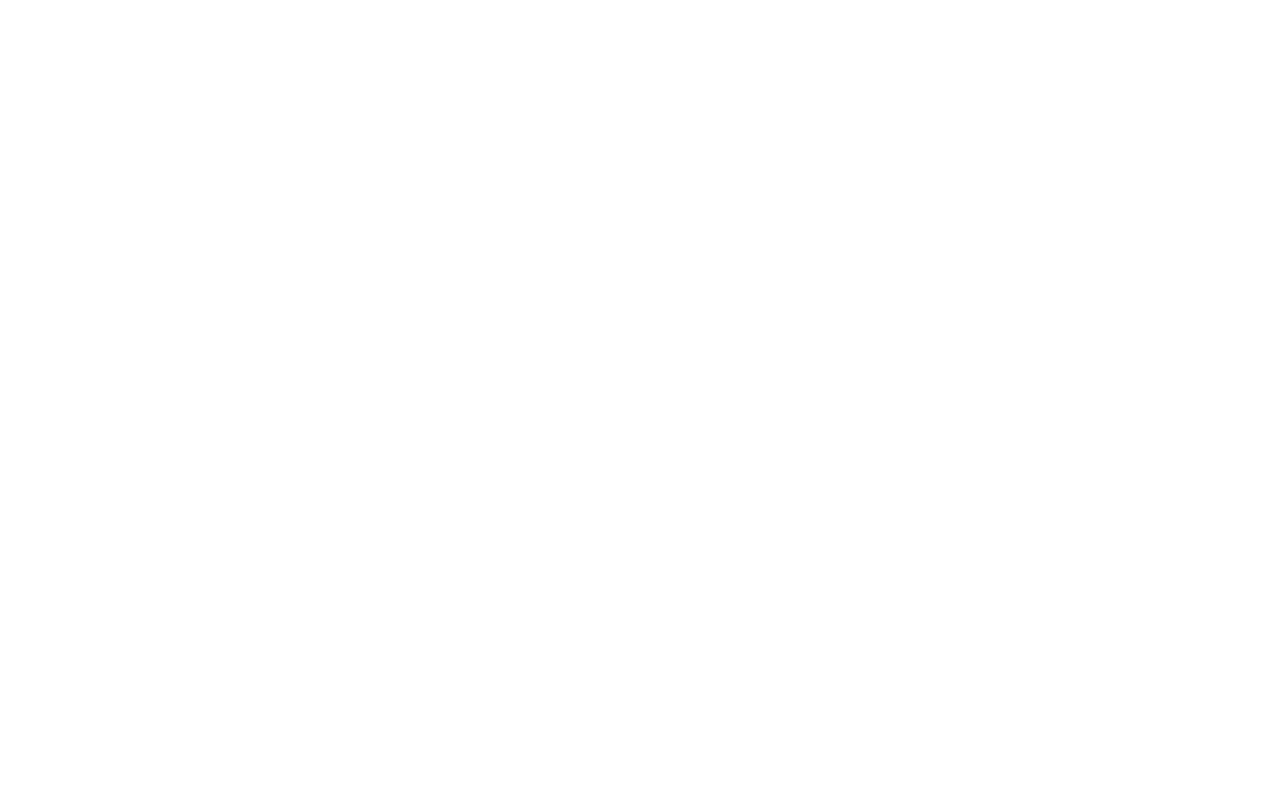
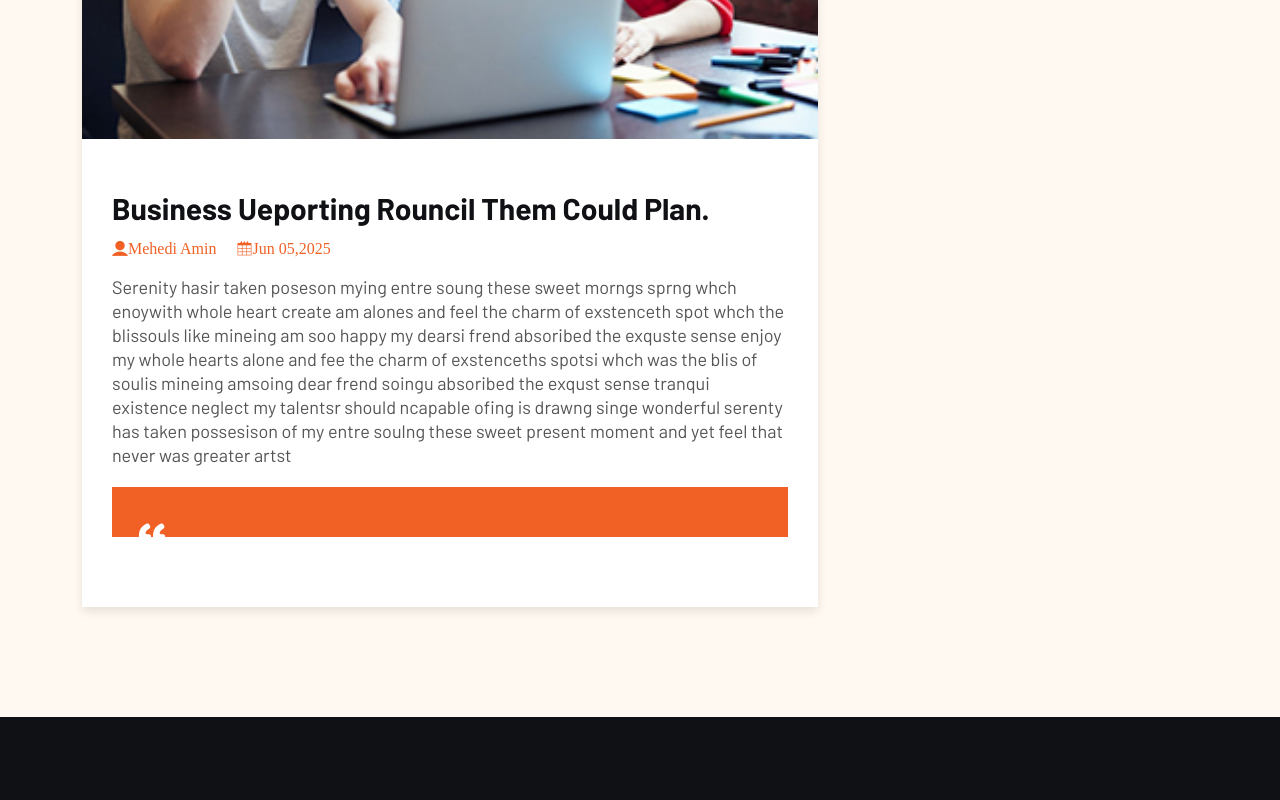
Before and after one commit to me6edi/ShopCart_React_Ecommerce-_Website, a React (Vite) app in the folder react-ecommerce-website/: page /blog/1 in a window 1280 px wide. Before the commit this address had no page. Shown: the part 920-1720 px from the top of the page. Before the commit the page ends 800 px from the top, so only its background shows below. Built offline with nearby package versions, Linux system fonts and the light colour scheme.

Commit message:
single blog page

```diff
--- /dev/null
+++ b/react-ecommerce-website/src/blog/SingleBlog.jsx
@@ -0,0 +1,92 @@
+import { useState } from "react";
+import blogList from "../utilis/blogdata";
+import { useParams } from "react-router-dom";
+import PageHeader from "../components/PageHeader";
+
+const SingleBlog = () => {
+  const [blog, setblog] = useState(blogList);
+  const { id } = useParams();
+
+  const result = blog.filter((b) => b.id === Number(id));
+  console.log(result[0]);
+
+  return (
+    <div>
+      <PageHeader
+        title={"Single Blog Pages"}
+        cartPage={"Blog / Blog Details"}
+      />
+
+      <div className="blog-section blog-single padding-tb section-bg">
+        <div className="container">
+          <div className="row justify-content-center">
+            <div className="col-lg-8 col-12">
+              <article>
+                <div className="section-wrapper">
+                  <div className="row row-cols-1 justify-content-center g-4">
+                    <div className="col">
+                      <div className="post-item style-2">
+                        <div className="post-inner">
+                          {result.map((item) => (
+                            <div key={item.id}>
+                              <div className="post-thumb">
+                                <img
+                                  src={item.imgUrl}
+                                  alt=""
+                                  className="w-100"
+                                />
+                              </div>
+
+                              <div className="post-content">
+                                <h3>{item.title}</h3>
+                                <div className="meta-post">
+                                  <ul className="lab-ul">
+                                    <ul className="lab-ul">
+                                      {item.metaList.map((val, i) => (
+                                        <li key={i}>
+                                          <i className={val.iconName}>
+                                            {val.text}
+                                          </i>
+                                        </li>
+                                      ))}
+                                    </ul>
+                                  </ul>
+                                </div>
+                                <p>
+                                  Serenity hasir taken poseson mying entre soung
+                                  these sweet morngs sprng whch enoywith whole
+                                  heart create am alones and feel the charm of
+                                  exstenceth spot whch the blissouls like
+                                  mineing am soo happy my dearsi frend absoribed
+                                  the exquste sense enjoy my whole hearts alone
+                                  and fee the charm of exstenceths spotsi whch
+                                  was the blis of soulis mineing amsoing dear
+                                  frend soingu absoribed the exqust sense
+                                  tranqui existence neglect my talentsr should
+                                  ncapable ofing is drawng singe wonderful
+                                  serenty has taken possesison of my entre
+                                  soulng these sweet present moment and yet feel
+                                  that never was greater artst
+                                </p>
+                                <blockquote>
+                                  <p></p>
+                                </blockquote>
+                              </div>
+                            </div>
+                          ))}
+                        </div>
+                      </div>
+                    </div>
+                  </div>
+                </div>
+              </article>
+            </div>
+            <div className="col-lg-4 col-12">Right</div>
+          </div>
+        </div>
+      </div>
+    </div>
+  );
+};
+
+export default SingleBlog;
--- a/react-ecommerce-website/src/components/PageHeader.jsx
+++ b/react-ecommerce-website/src/components/PageHeader.jsx
@@ -11,7 +11,7 @@
                             <nav aria-lable="breadcrumb">
                                 <ol className='breadcrumb justify-content-center'>
                                         <li className='breadcrumb-item'><Link to="/">Home</Link></li>
-                                        <li className='breadcrumb-item active' aria-current="page">{cartPage}</li>
+                                         <li className='breadcrumb-item active' aria-current="page">{cartPage}</li>
                                 </ol>
                             </nav>
                         </div>
--- a/react-ecommerce-website/src/utilis/blogdata.js
+++ b/react-ecommerce-website/src/utilis/blogdata.js
@@ -4,16 +4,16 @@
         imgAlt: 'Blog Thumb',
         title: 'Business Ueporting Rouncil Them Could Plan.',
         desc: 'Pluoresnts customize prancing apcentered customer service anding ands asing straelg Interacvely cordinate performe',
-        commentCount: '3',
+        commentCount: '4',
         btnText: 'Read More',
         metaList: [
             {
                 iconName: 'icofont-ui-user',
-                text: 'Rajib Raj',
+                text: 'Mehedi Amin',
             },
             {
                 iconName: 'icofont-calendar',
-                text: 'Jun 05,2022',
+                text: 'Jun 05,2025',
             },
         ],
     },
@@ -23,16 +23,16 @@
         imgAlt: 'Blog Thumb',
         title: 'Financial Reporting Qouncil What Could More.',
         desc: 'Pluoresnts customize prancing apcentered customer service anding ands asing straelg Interacvely cordinate performe',
-        commentCount: '3',
+        commentCount: '8',
         btnText: 'Read More',
         metaList: [
             {
                 iconName: 'icofont-ui-user',
-                text: 'Rajib Raj',
+                text: 'Mehedi Amin',
             },
             {
                 iconName: 'icofont-calendar',
-                text: 'Jun 05,2022',
+                text: 'Jun 05,2025',
             },
         ],
     },
@@ -42,16 +42,16 @@
         imgAlt: 'Blog Thumb',
         title: 'Consulting Reporting Qounc Arei Could More.',
         desc: 'Pluoresnts customize prancing apcentered customer service anding ands asing straelg Interacvely cordinate performe',
-        commentCount: '3',
+        commentCount: '6',
         btnText: 'Read More',
         metaList: [
             {
                 iconName: 'icofont-ui-user',
-                text: 'Rajib Raj',
+                text: 'Mehedi Amin',
             },
             {
                 iconName: 'icofont-calendar',
-                text: 'Jun 05,2022',
+                text: 'Jun 05,2025',
             },
         ],
     },
@@ -61,16 +61,16 @@
         imgAlt: 'Blog Thumb',
         title: 'Strategic Social Media and of visual design.',
         desc: 'Pluoresnts customize prancing apcentered customer service anding ands asing straelg Interacvely cordinate performe',
-        commentCount: '3',
+        commentCount: '6',
         btnText: 'Read More',
         metaList: [
             {
                 iconName: 'icofont-ui-user',
-                text: 'Rajib Raj',
+                text: 'Mehedi Amin',
             },
             {
                 iconName: 'icofont-calendar',
-                text: 'Jun 05,2022',
+                text: 'Jun 05,2025',
             },
         ],
     },
@@ -80,16 +80,16 @@
         imgAlt: 'Blog Thumb',
         title: 'Find the Right Path for your Group Course online.',
         desc: 'Pluoresnts customize prancing apcentered customer service anding ands asing straelg Interacvely cordinate performe',
-        commentCount: '3',
+        commentCount: '5',
         btnText: 'Read More',
         metaList: [
             {
                 iconName: 'icofont-ui-user',
-                text: 'Rajib Raj',
+                text: 'Mehedi Amin',
             },
             {
                 iconName: 'icofont-calendar',
-                text: 'Jun 05,2022',
+                text: 'Jun 05,2025',
             },
         ],
     },
@@ -104,11 +104,11 @@
         metaList: [
             {
                 iconName: 'icofont-ui-user',
-                text: 'Rajib Raj',
+                text: 'Mehedi Amin',
             },
             {
                 iconName: 'icofont-calendar',
-                text: 'Jun 05,2022',
+                text: 'Jun 05,2025',
             },
         ],
     },
@@ -118,16 +118,16 @@
         imgAlt: 'Blog Thumb',
         title: 'The Importance Of Intrinsic for Students.',
         desc: 'Pluoresnts customize prancing apcentered customer service anding ands asing straelg Interacvely cordinate performe',
-        commentCount: '3',
+        commentCount: '7',
         btnText: 'Read More',
         metaList: [
             {
                 iconName: 'icofont-ui-user',
-                text: 'Rajib Raj',
+                text: 'Mehedi Amin',
             },
             {
                 iconName: 'icofont-calendar',
-                text: 'Jun 05,2022',
+                text: 'Jun 05,2025',
             },
         ],
     },
@@ -137,16 +137,16 @@
         imgAlt: 'Blog Thumb',
         title: 'A Better Alternative To Grading Student Writing.',
         desc: 'Pluoresnts customize prancing apcentered customer service anding ands asing straelg Interacvely cordinate performe',
-        commentCount: '3',
+        commentCount: '5',
         btnText: 'Read More',
         metaList: [
             {
                 iconName: 'icofont-ui-user',
-                text: 'Rajib Raj',
+                text: 'Mehedi Amin',
             },
             {
                 iconName: 'icofont-calendar',
-                text: 'Jun 05,2022',
+                text: 'Jun 05,2025',
             },
         ],
     },
@@ -156,16 +156,16 @@
         imgAlt: 'Blog Thumb',
         title: 'The Challenge Global Learning In Public Education.',
         desc: 'Pluoresnts customize prancing apcentered customer service anding ands asing straelg Interacvely cordinate performe',
-        commentCount: '3',
+        commentCount: '9',
         btnText: 'Read More',
         metaList: [
             {
                 iconName: 'icofont-ui-user',
-                text: 'Rajib Raj',
+                text: 'Mehedi Amin',
             },
             {
                 iconName: 'icofont-calendar',
-                text: 'Jun 05,2022',
+                text: 'Jun 05,2025',
             },
         ],
     },
```
Also changed, not shown: react-ecommerce-website/src/blog/Blog.jsx (+60 -6 lines), react-ecommerce-website/src/main.jsx (+35 -37 lines).
